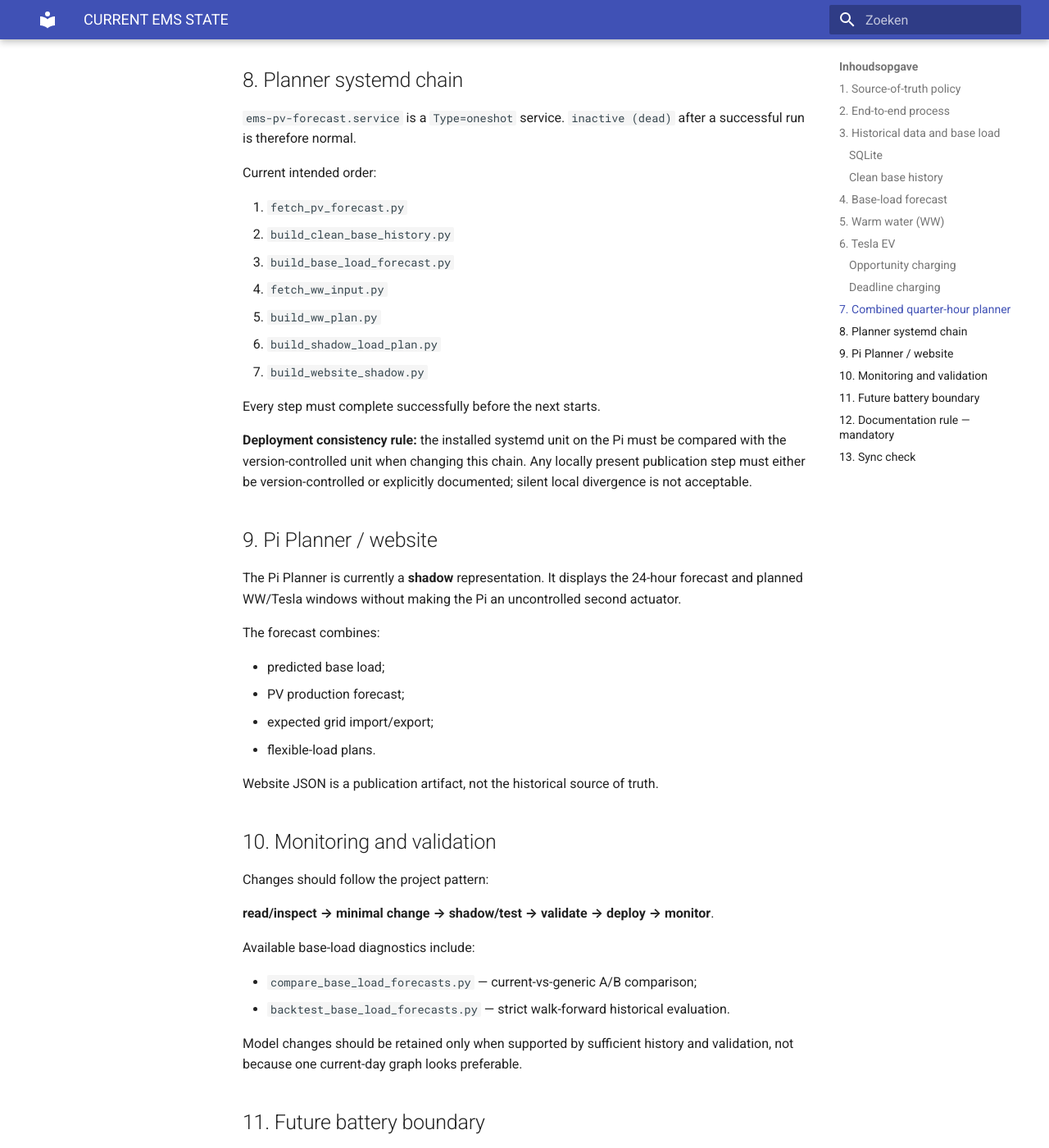
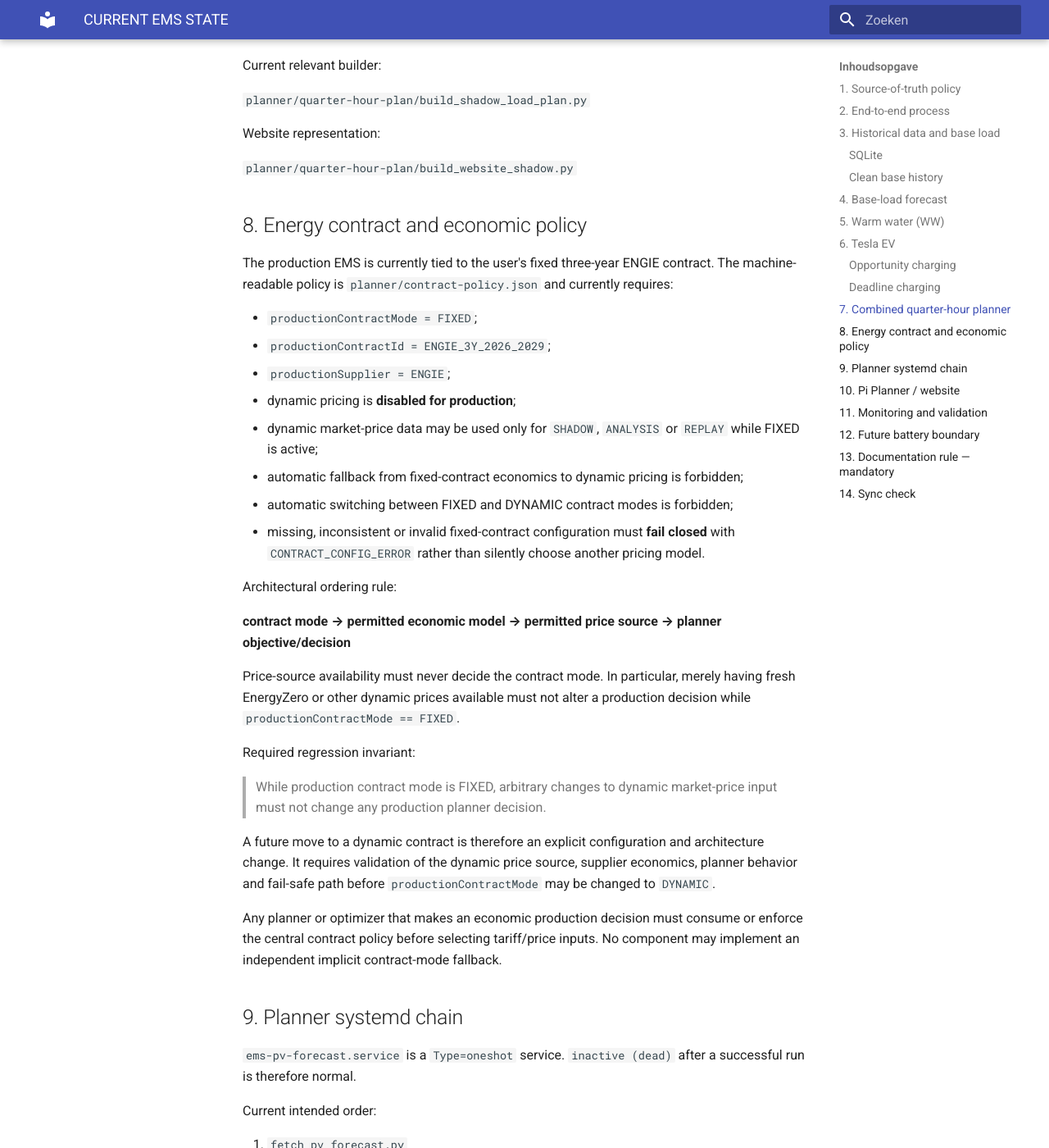
Before and after one commit to OnsKasteeltje/homey-energy-manual, an MkDocs documentation site: the page built from docs/architecture/CURRENT-EMS-STATE.md, in a window 1280 px wide and 1400 px high, scrolled down 4409 px. Shown: the whole window at 82% size. Built offline with MkDocs 1.6.1 and Material for MkDocs 9.7.7, drawn with Linux system fonts in a browser that asks for light colours; some of the changed text lies outside the part shown.

Commit message:
Document fixed ENGIE production contract architecture policy

```diff
--- a/docs/architecture/CURRENT-EMS-STATE.md
+++ b/docs/architecture/CURRENT-EMS-STATE.md
@@ -2,11 +2,11 @@
 
 > **Canonical current-state document** for the Raspberry Pi / Homey EMS.
 >
-> This file describes the intended **current operational architecture and logic**. When a change to Pi runtime, GitHub deployment, planner logic, Tesla control, warm-water control, datastore, systemd orchestration, or the Homey/Pi responsibility split is accepted, **this document must be updated in the same change**.
+> This file describes the intended **current operational architecture and logic**. When a change to Pi runtime, GitHub deployment, planner logic, Tesla control, warm-water control, datastore, systemd orchestration, contract/economic policy, or the Homey/Pi responsibility split is accepted, **this document must be updated in the same change**.
 >
 > Dated baseline documents are historical snapshots and are not authoritative for current state.
 
-**Status date:** 2026-09-06
+**Status date:** 2026-09-08
 **Repository:** `OnsKasteeltje/homey-energy-manual`
 **Primary runtime host:** Raspberry Pi `ems-pi`
 
@@ -19,6 +19,7 @@
 - JSON files under `/home/jeroen/ems/data/` and `docs/data/` are derived inputs/outputs, caches or website publication artifacts; they are not parallel historical databases.
 - Old immutable GitHub day archives are bootstrap/import sources only and must not become a permanent planner datastore.
 - Homey remains the smart-home execution layer; the Pi performs forecasting, planning, history processing and shadow planning.
+- Machine-enforced contract policy is version-controlled in `src/pi/ems-runtime/planner/contract-policy.json`; human-readable architecture remains canonical in this document.
 
 ## 2. End-to-end process
 
@@ -101,6 +102,8 @@
 
 The resulting WW plan feeds the combined shadow load plan.
 
+The seasonal WW source advisor on the Pi evaluates BOILER versus CV economically over a rolling 14-day window using measured history and contract-effective marginal costs. It remains `PURE_SHADOW`, read-only and manual-switch-only until explicitly migrated further.
+
 ## 6. Tesla EV
 
 Tesla charging is treated as a controllable flexible load and is removed from historical base load.
@@ -141,7 +144,34 @@
 
 `planner/quarter-hour-plan/build_website_shadow.py`
 
-## 8. Planner systemd chain
+## 8. Energy contract and economic policy
+
+The production EMS is currently tied to the user's fixed three-year ENGIE contract. The machine-readable policy is `planner/contract-policy.json` and currently requires:
+
+- `productionContractMode = FIXED`;
+- `productionContractId = ENGIE_3Y_2026_2029`;
+- `productionSupplier = ENGIE`;
+- dynamic pricing is **disabled for production**;
+- dynamic market-price data may be used only for `SHADOW`, `ANALYSIS` or `REPLAY` while FIXED is active;
+- automatic fallback from fixed-contract economics to dynamic pricing is forbidden;
+- automatic switching between FIXED and DYNAMIC contract modes is forbidden;
+- missing, inconsistent or invalid fixed-contract configuration must **fail closed** with `CONTRACT_CONFIG_ERROR` rather than silently choose another pricing model.
+
+Architectural ordering rule:
+
+**contract mode → permitted economic model → permitted price source → planner objective/decision**
+
+Price-source availability must never decide the contract mode. In particular, merely having fresh EnergyZero or other dynamic prices available must not alter a production decision while `productionContractMode == FIXED`.
+
+Required regression invariant:
+
+> While production contract mode is FIXED, arbitrary changes to dynamic market-price input must not change any production planner decision.
+
+A future move to a dynamic contract is therefore an explicit configuration and architecture change. It requires validation of the dynamic price source, supplier economics, planner behavior and fail-safe path before `productionContractMode` may be changed to `DYNAMIC`.
+
+Any planner or optimizer that makes an economic production decision must consume or enforce the central contract policy before selecting tariff/price inputs. No component may implement an independent implicit contract-mode fallback.
+
+## 9. Planner systemd chain
 
 `ems-pv-forecast.service` is a `Type=oneshot` service. `inactive (dead)` after a successful run is therefore normal.
 
@@ -172,7 +202,7 @@
 
 Website JSON is a publication artifact, not the historical source of truth.
 
-## 10. Monitoring and validation
+## 11. Monitoring and validation
 
 Changes should follow the project pattern:
 
@@ -185,7 +215,7 @@
 
 Model changes should be retained only when supported by sufficient history and validation, not because one current-day graph looks preferable.
 
-## 11. Future battery boundary
+## 12. Future battery boundary
 
 The tentative battery architecture is Victron AC-coupled. The battery system is not yet a committed operational part of the EMS.
 
@@ -203,6 +233,7 @@
 - SQLite/datastore policy or schema relevant to EMS operation;
 - systemd services/timers and execution order;
 - planner inputs, priorities, algorithms or outputs;
+- energy-contract mode, tariff/economic policy or price-source selection;
 - WW logic;
 - Tesla logic;
 - Homey/Pi responsibility boundary;
@@ -212,7 +243,7 @@
 
 Dated architecture/baseline `.md` files remain historical evidence. They do **not** override this document.
 
-## 13. Sync check
+## 14. Sync check
 
 A clean Pi repository is synchronized with GitHub when:
 
```
Also changed, not shown: other parts of docs/architecture/CURRENT-EMS-STATE.md (+2 -2 lines).
